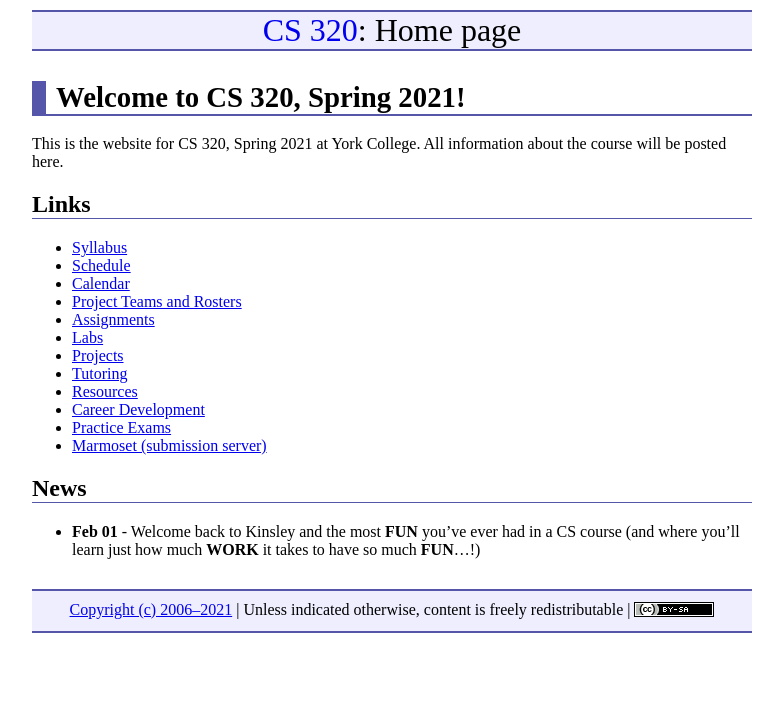
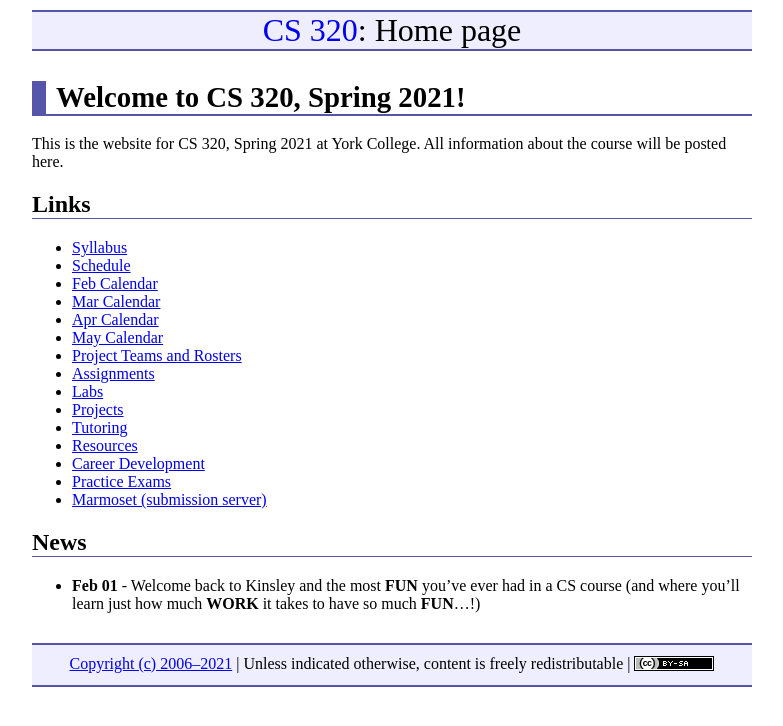
Before and after one commit to ycpcs/cs320-spring2021, a Jekyll site: the page built from index.md, in a window 1280 px wide. Shown: the top 726 px of the page, without its empty margins (248-1031 px from the left). Built offline with Jekyll 4.4.1, drawn with Linux system fonts in a browser that asks for light colours.

Commit message:
modified index page and added separate calendar for each month

```diff
--- a/index.md
+++ b/index.md
@@ -12,7 +12,10 @@ All information about the course will be posted here.
 
 * [Syllabus](syllabus.html)
 * [Schedule](schedule.html)
-* [Calendar](CS320-Spring-2021-Calendar-1.1.pdf)
+* [Feb Calendar](CS320-Spring-Feb-2021-Calendar-1.2.pdf)
+* [Mar Calendar](CS320-Spring-March-2021-Calendar-1.1.pdf)
+* [Apr Calendar](CS320-Spring-April-2021-Calendar-1.1.pdf)
+* [May Calendar](CS320-Spring-May-2021-Calendar-1.1.pdf)
 * [Project Teams and Rosters](teams-and-rosters/index.html)
 * [Assignments](assign/index.html)
 * [Labs](labs/index.html)
```
Also changed, not shown: 5 other files.
